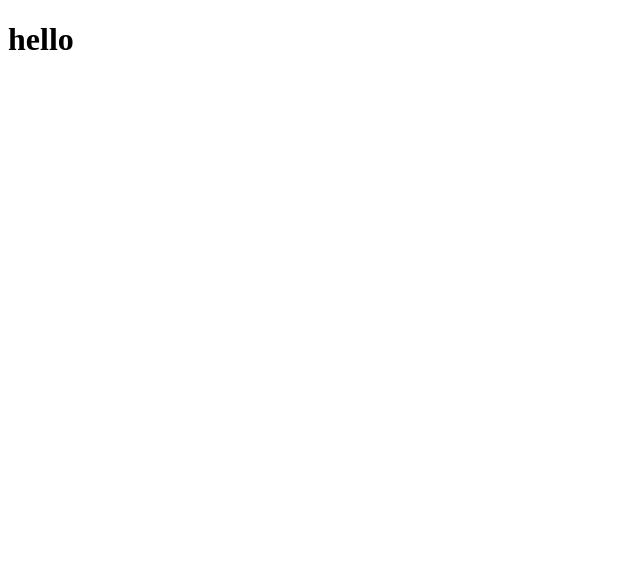
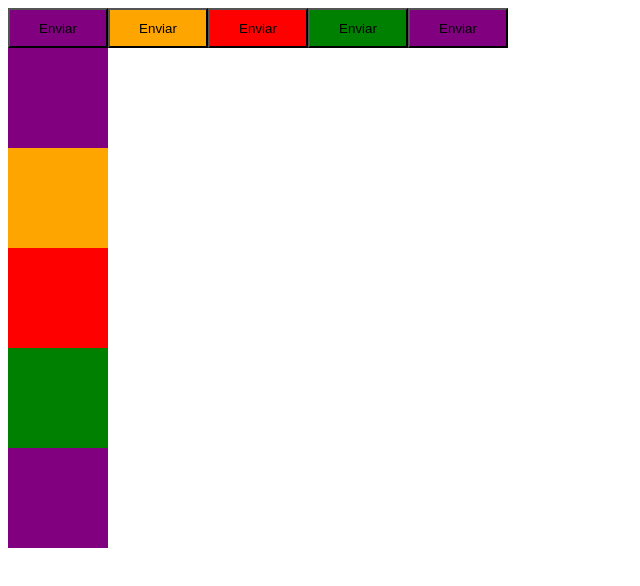
Before and after one commit to rafaelcitario/ignite-timer, a React (Vite) app: page / in a window 1280 px wide. Shown: the top 586 px of the page, without its empty margins (0-640 px from the left). Built offline with nearby package versions, Linux system fonts and the light colour scheme.

Commit message:
install styled components

```diff
--- a/package.json
+++ b/package.json
@@ -11,7 +11,8 @@
   },
   "dependencies": {
     "react": "^18.2.0",
-    "react-dom": "^18.2.0"
+    "react-dom": "^18.2.0",
+    "styled-components": "^6.1.8"
   },
   "devDependencies": {
     "@types/react": "^18.2.56",
--- a/src/App.tsx
+++ b/src/App.tsx
@@ -1,11 +1,23 @@
+import { Fragment } from "react/jsx-runtime";
+import { Button } from "./components/Button/Button";
+import { Square } from "./components/Square/Square";
+
 
 export function App() {
 
   return (
-    <>
-      <div>
-        <h1>hello</h1>
-      </div>
-    </>
+    <Fragment>
+      <Button variant="primary" />
+      <Button variant="secondary" />
+      <Button variant="danger" />
+      <Button variant="success" />
+      <Button />
+
+      <Square background='primary' />
+      <Square background="secondary" />
+      <Square background="danger" />
+      <Square background="success" />
+      <Square />
+    </Fragment>
   )
 }
--- /dev/null
+++ b/src/components/Button/Button.styled.ts
@@ -0,0 +1,23 @@
+import { styled, css } from "styled-components";
+
+export type ButtonVariants = 'primary' | 'secondary' | 'danger' | 'success';
+
+interface ButtonContainerProps {
+  variant: ButtonVariants
+}
+
+const buttonVariants = {
+  primary: 'purple',
+  secondary: 'orange',
+  danger: 'red',
+  success: 'green',
+}
+
+export const ButtonContainer = styled.button<ButtonContainerProps> `
+${props => css`
+width: 100px;
+height: 40px;
+background-color: ${buttonVariants[props.variant]}
+`
+  }
+`
--- /dev/null
+++ b/src/components/Button/Button.tsx
@@ -0,0 +1,14 @@
+import { Fragment } from "react/jsx-runtime";
+import { ButtonVariants, ButtonContainer } from "./Button.styled";
+
+
+interface ButtonProps {
+  variant?: ButtonVariants,
+}
+export function Button({ variant = 'primary' }: ButtonProps) {
+  return (
+    <Fragment>
+      <ButtonContainer variant={variant}>Enviar</ButtonContainer>
+    </Fragment>
+  )
+}
--- /dev/null
+++ b/src/components/Square/Square.styled.ts
@@ -0,0 +1,23 @@
+import { styled, css } from "styled-components";
+
+export type whatColorSquare = 'primary' | 'secondary' | 'danger' | 'success';
+
+interface SquareContainerProps {
+  background: whatColorSquare,
+}
+
+const squareColors = {
+  primary: 'purple',
+  secondary: 'orange',
+  danger: 'red',
+  success: 'green',
+}
+
+export const SquareContainer = styled.div<SquareContainerProps>`
+${props => css`
+width: 100px;
+height: 100px;
+background-color: ${squareColors[props.background]};
+`
+  }
+`
--- /dev/null
+++ b/src/components/Square/Square.tsx
@@ -0,0 +1,16 @@
+import { Fragment } from "react/jsx-runtime";
+import { SquareContainer, whatColorSquare } from "./Square.styled";
+
+interface SquareProps {
+  background?: whatColorSquare
+}
+
+export function Square({ background = 'primary' }: SquareProps) {
+  return (
+    <Fragment>
+      <SquareContainer background={background}>
+      </SquareContainer>
+    </Fragment>
+
+  )
+}
```
Also changed, not shown: 1 other file (tests, documents, lock files or other folders).
